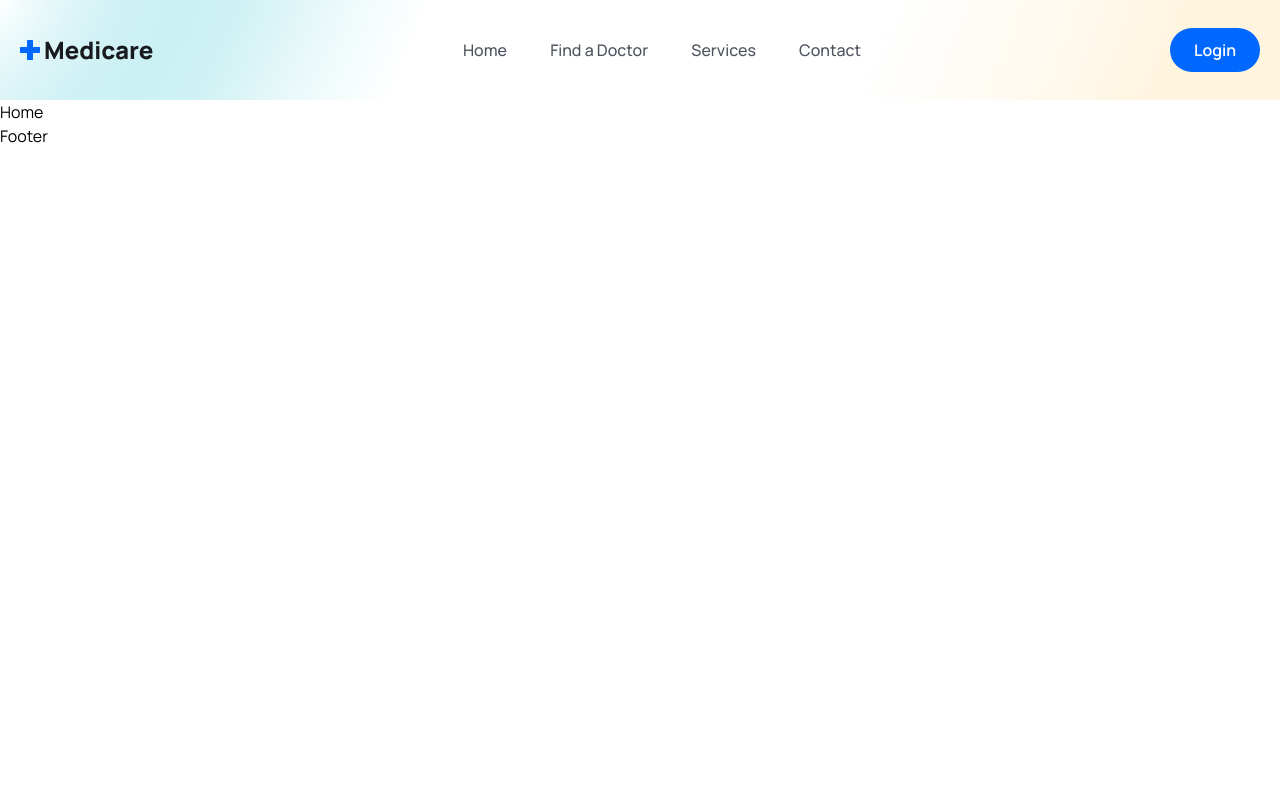
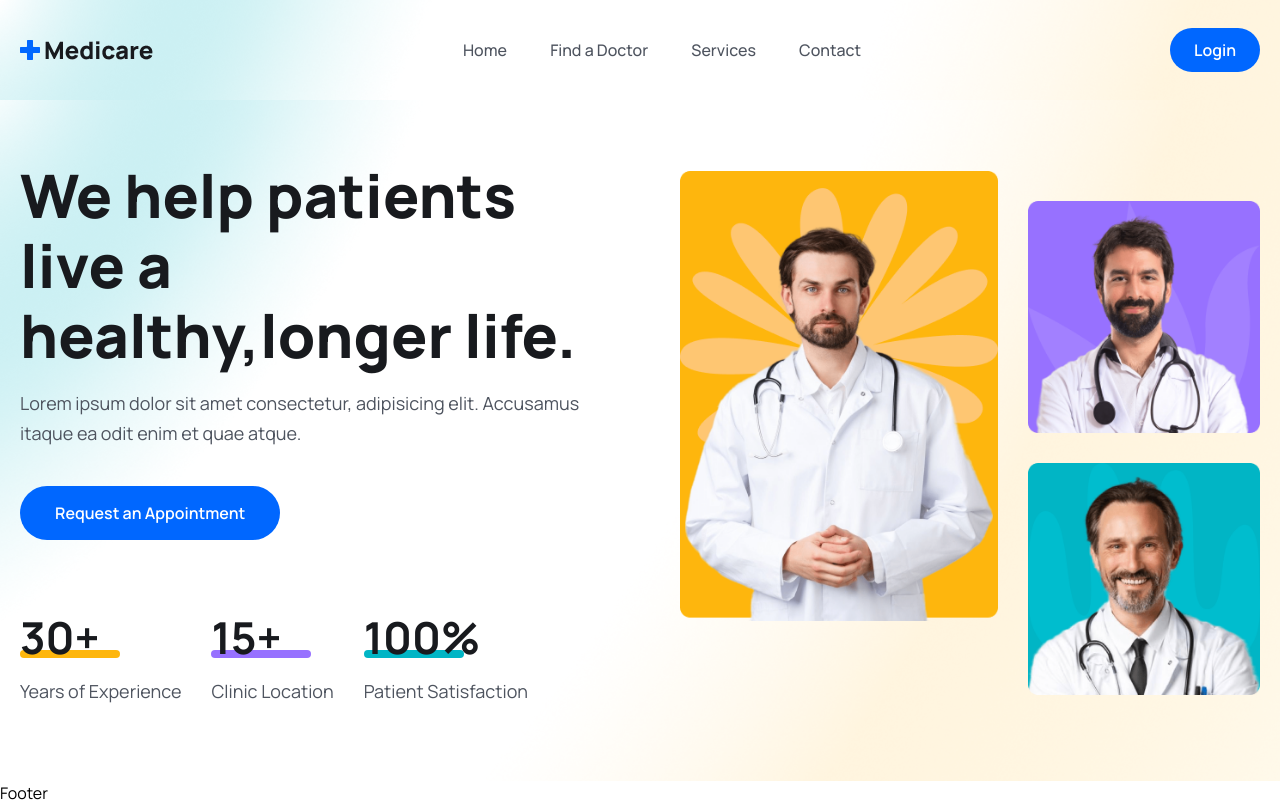
Before and after one commit to EncodeNeel/Medicare, a React (Vite) app in the folder frontend/: page / in a window 1280 px wide. Built offline with nearby package versions, Linux system fonts and the light colour scheme; the HTML template or start-up script is replaced by a standard one.

Commit message:
hero section done

```diff
--- a/frontend/src/index.css
+++ b/frontend/src/index.css
@@ -30,6 +30,10 @@
   @apply bg-[url('./assets/images/mask.png')] bg-no-repeat bg-center bg-cover w-full h-[100px] leading-[100px];
 }
 
+.hero__section {
+  @apply bg-[url('./assets/images/hero-bg.png')] bg-no-repeat bg-center bg-cover;
+}
+
 @media only screen and (max-width: 1024px) {
   .container {
     @apply w-full;
--- a/frontend/src/pages/Home.jsx
+++ b/frontend/src/pages/Home.jsx
@@ -1,7 +1,75 @@
 import React from "react";
 
+import heroImg01 from "../assets/images/hero-img01.png";
+import heroImg02 from "../assets/images/hero-img02.png";
+import heroImg03 from "../assets/images/hero-img03.png";
+
 const Home = () => {
-  return <div>Home</div>;
+  return (
+    <>
+      {/* ===== hero section ====== */}
+
+      <section className="hero__section pt-[60px] 2xl:h-[800px]">
+        <div className="container">
+          <div className="flex flex-col lg:flex-row gap-[90px] items-center justify-between">
+            {/* ====== hero content ======*/}
+            <div>
+              <div className="lg:w-[570px]">
+                <h1 className="text-[36px] leading-[46px] text-headingColor font-[800] md:text-[60px] md:leading-[70px]">
+                  We help patients live a healthy,longer life.
+                </h1>
+                <p className="text__para">
+                  Lorem ipsum dolor sit amet consectetur, adipisicing elit.
+                  Accusamus itaque ea odit enim et quae atque.
+                </p>
+
+                <button className="btn">Request an Appointment</button>
+              </div>
+
+              {/* ======= hero counter */}
+              <div className="mt-[30px] lg:mt-[70px] flex flex-col lg:flex-row lg:items-center gap-5 lg:gap-[30px]">
+                <div>
+                  <h2 className="text-[36px] loading-[56px] lg:text-[44px] lg:leading-[54px] font-[700] text-headingColor">
+                    30+
+                  </h2>
+                  <span className="w-[100px] h-2 bg-yellowColor rounded-full block mt-[-14px]"></span>
+                  <p className="text__para">Years of Experience</p>
+                </div>
+
+                <div>
+                  <h2 className="text-[36px] loading-[56px] lg:text-[44px] lg:leading-[54px] font-[700] text-headingColor">
+                    15+
+                  </h2>
+                  <span className="w-[100px] h-2 bg-purpleColor rounded-full block mt-[-14px]"></span>
+                  <p className="text__para">Clinic Location</p>
+                </div>
+
+                <div>
+                  <h2 className="text-[36px] loading-[56px] lg:text-[44px] lg:leading-[54px] font-[700] text-headingColor">
+                    100%
+                  </h2>
+                  <span className="w-[100px] h-2 bg-irisBlueColor rounded-full block mt-[-14px]"></span>
+                  <p className="text__para">Patient Satisfaction</p>
+                </div>
+              </div>
+            </div>
+            {/* ====== hero content ======*/}
+
+            <div className="flex gap-[30px] justify-end">
+              <div>
+                <img className="w-full" src={heroImg01} alt="" />
+              </div>
+              <div className="mt-[30px]">
+                <img src={heroImg02} alt="" className="w-full mb-[30px]" />
+                <img src={heroImg03} alt="" className="w-full " />
+              </div>
+            </div>
+          </div>
+        </div>
+      </section>
+      {/* ===== hero section end ====== */}
+    </>
+  );
 };
 
 export default Home;
```
